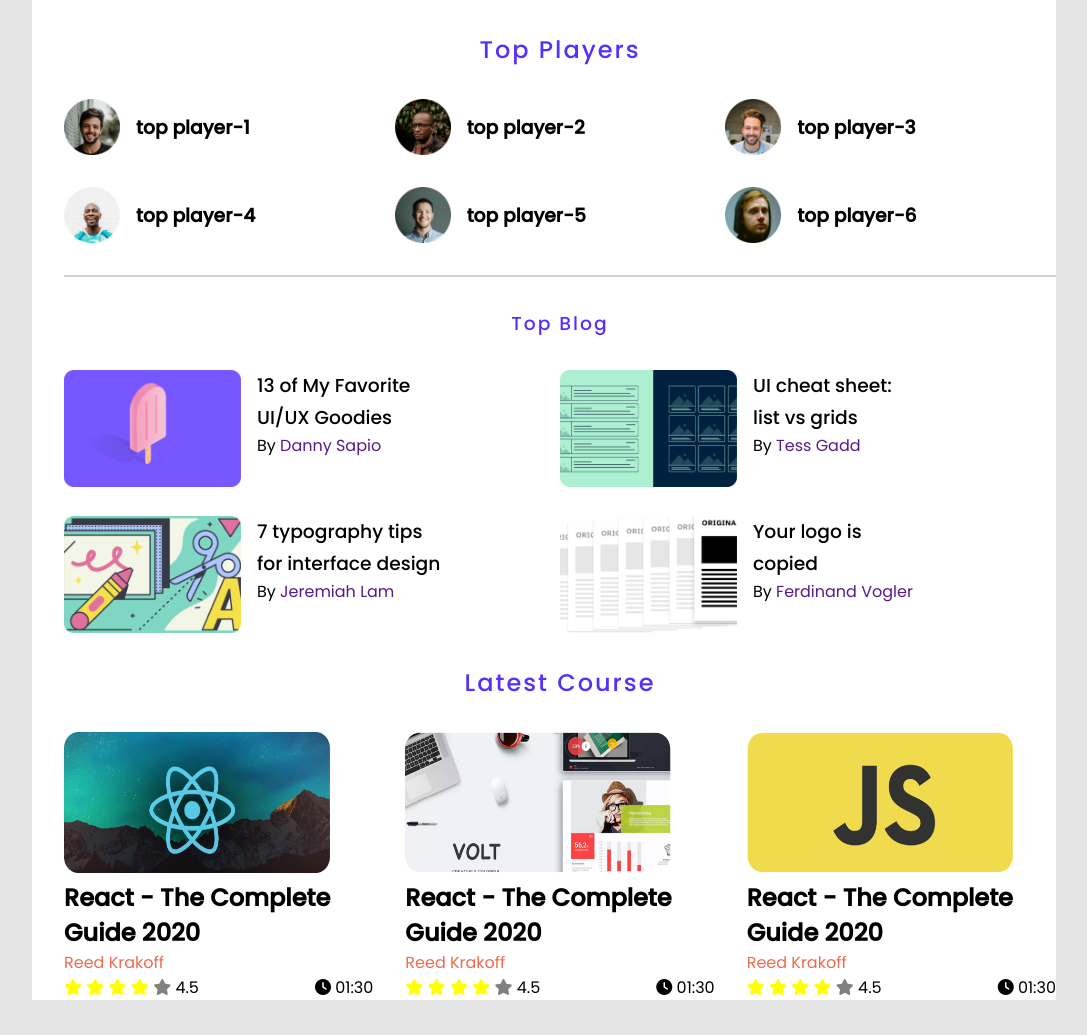
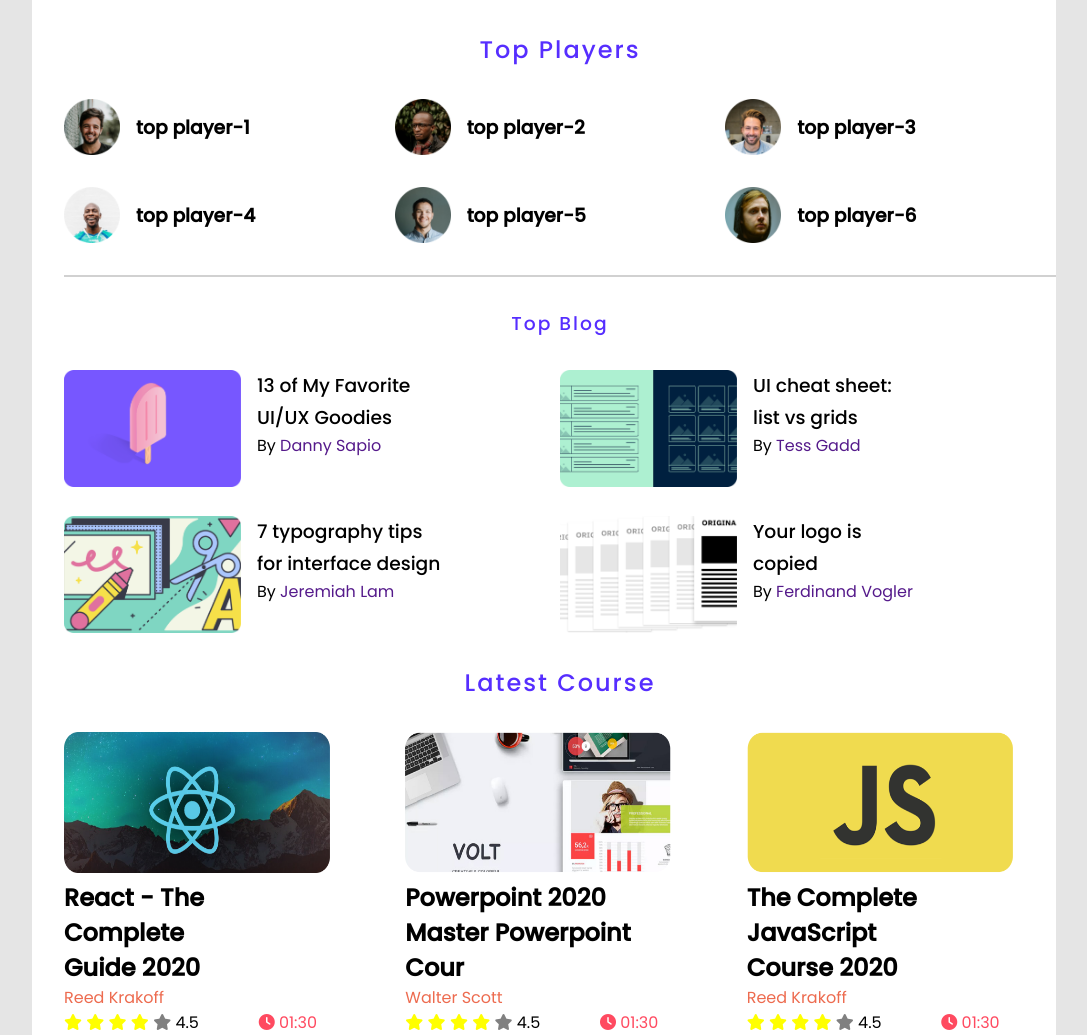
Before and after one commit to RatonRoy/Leadear-project-, a plain HTML site: page index.html in a window 1280 px wide. Shown: the whole page, without its empty margins (96-1183 px from the left). Before the commit the page ends 1000 px from the top, so only its background shows below. Drawn offline with Linux system fonts and the light colour scheme.

Commit message:
course section

```diff
--- a/css/style.css
+++ b/css/style.css
@@ -88,9 +88,14 @@
   grid-template-columns: repeat(3, 1fr);
   grid-column-gap: 2rem;
 }
+.course-detaile{
+  width: 253px;
+  /* height: 270px; */
+}
 .course-banner img{
   width: 266px;
   height: 141px;
+
 }
 .course-author{
   color: #ED6B4F;
@@ -104,5 +109,9 @@
 .course-info{
   display: flex;
   justify-content: space-between;
+  flex-wrap: wrap;
+}
+.course-duration{
+  color: #FF4A60;
 }
 /* ****** end course style****** */
--- a/index.html
+++ b/index.html
@@ -133,8 +133,8 @@
         <div class="course-banner">
           <img src="img/courses/course-2.png" alt="">
         </div>
-        <h1 class="course-tittle">React - The Complete <br>Guide 2020</h1>
-        <p class="course-author">Reed Krakoff</p>
+        <h1 class="course-tittle">Powerpoint 2020  <br>Master Powerpoint Cour</h1>
+        <p class="course-author">Walter Scott</p>
         <div class="course-info">
           <div class="icon">
             <i class="fas fa-star "></i>
@@ -155,7 +155,7 @@
         <div class="course-banner">
           <img src="img/courses/course-3.png" alt="">
         </div>
-        <h1 class="course-tittle">React - The Complete <br>Guide 2020</h1>
+        <h1 class="course-tittle">The Complete JavaScript  <br>Course 2020</h1>
         <p class="course-author">Reed Krakoff</p>
         <div class="course-info">
           <div class="icon">
```
